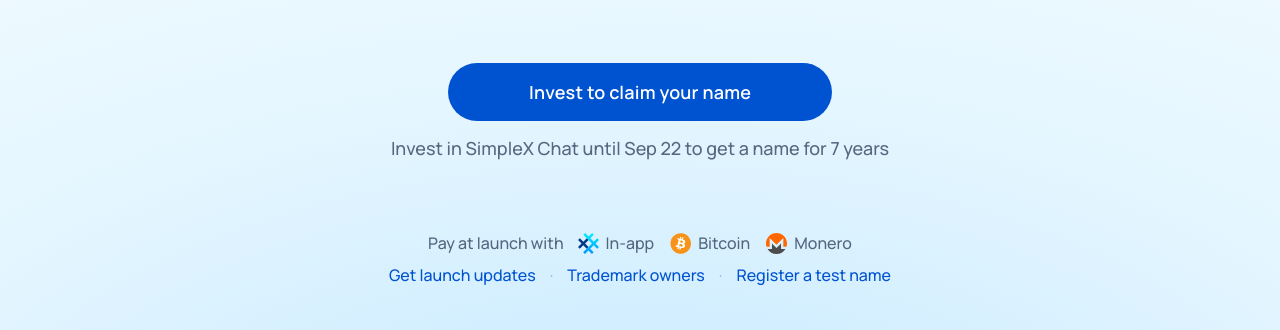
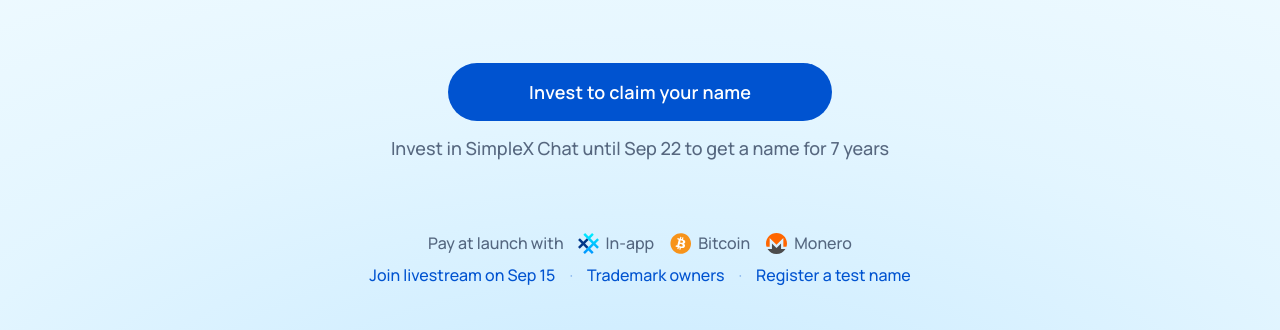
Before and after one commit to simplex-chat/simplex.domains, a plain HTML site: page index.html in a window 1280 px wide. Shown: the part 470-800 px from the top of the page. Drawn offline with Linux system fonts and the light colour scheme.

Commit message:
update link (#3)
* update page

* update

* update link

---------

Co-authored-by: Evgeny @ SimpleX Chat <259188159+evgeny-simplex@users.noreply.github.com>

```diff
--- a/index.html
+++ b/index.html
@@ -335,7 +335,7 @@
           </div>
         </div>
       <div class="footer-links">
-        <a href="#updates">Get launch updates</a>
+        <a href="https://simplex.chat/livestream/#?utm_source=domains" target="_blank" rel="noopener">Join livestream on Sep 15</a>
         <span class="sep">&middot;</span>
         <a href="#trademarks">Trademark owners</a>
         <span class="sep">&middot;</span>
@@ -360,7 +360,7 @@
       </div>
 
       <a class="pill pill--primary modal-cta" href="https://wefunder.com/simplex.chat?utm_source=domains" target="_blank" rel="noopener">Learn more on Wefunder</a>
-      <a class="modal-link" href="#updates">Get launch updates</a>
+      <a class="modal-link" href="https://simplex.chat/livestream/#?utm_source=domains" target="_blank" rel="noopener">Join livestream on Sep 15</a>
     </div>
   </div>
 
```
